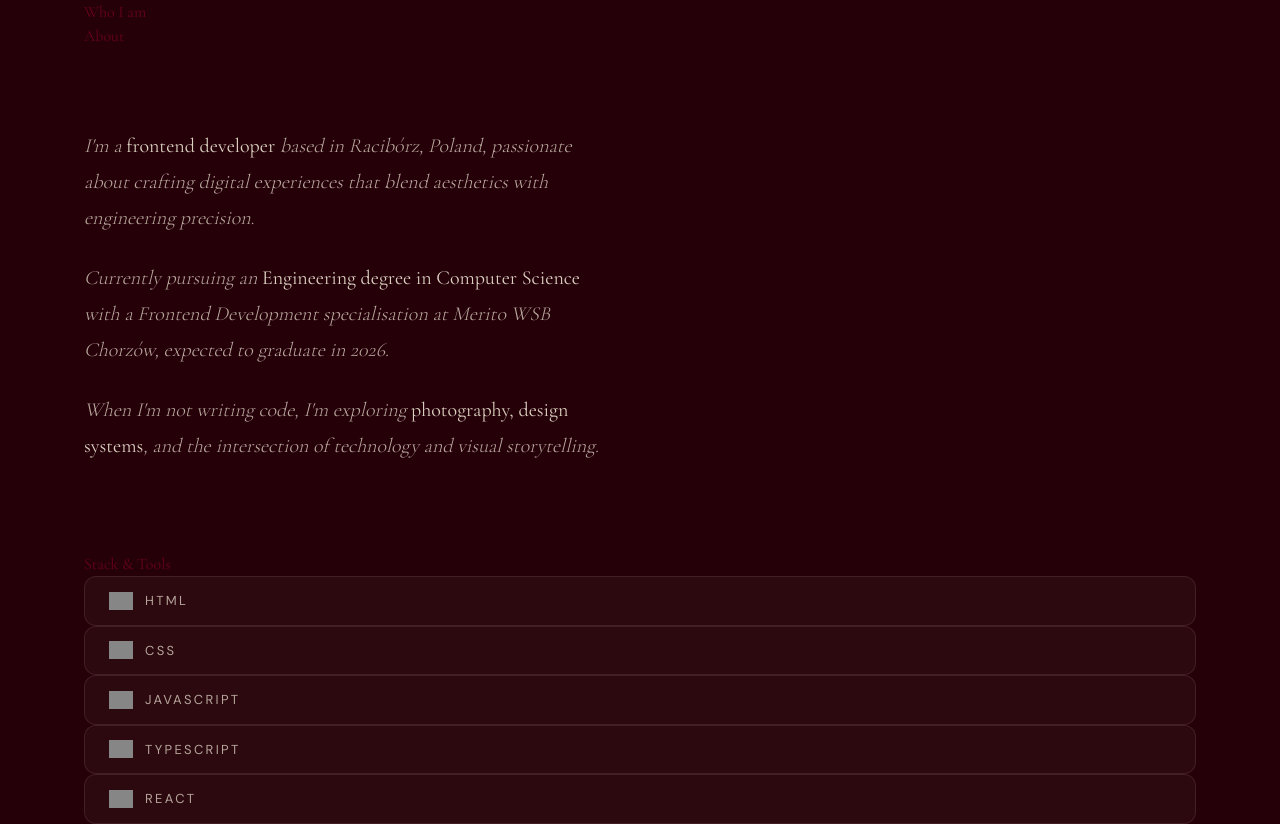
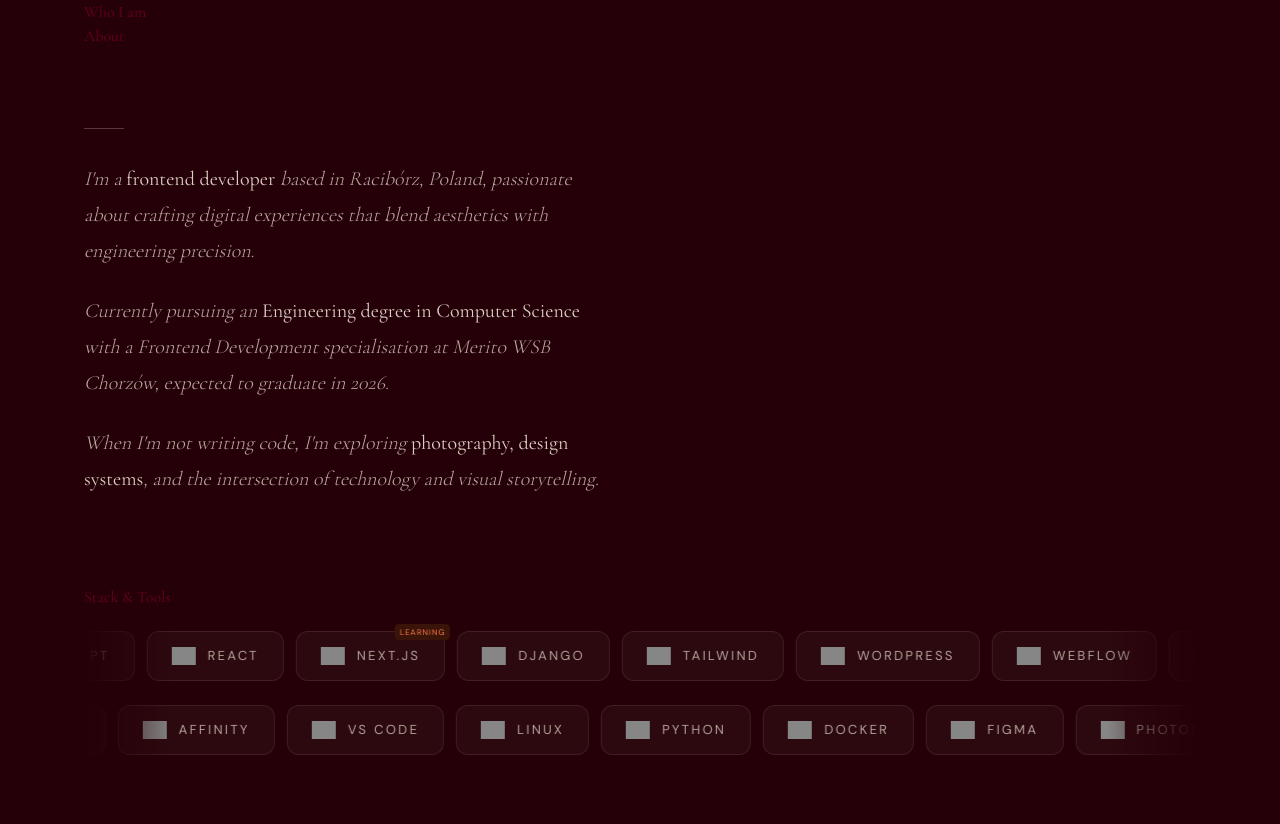
Before and after one commit to qomel/theothersite, a Next.js app: page / in a window 1280 px wide. Shown: the part 920-1744 px from the top of the page. Built offline with nearby package versions, Linux system fonts and the light colour scheme; grey boxes are pictures that could not be loaded; a web font is replaced by a local one.

Commit message:
feat: add bidirectional tech stack marquee and accent line styles

```diff
--- a/app/globals.css
+++ b/app/globals.css
@@ -391,3 +391,77 @@ body.hovering .cursor {
   );
   z-index: 2;
 }
+
+/* ─── Stack Marquee Mask ─── */
+.stack-wrap {
+  overflow: hidden;
+  padding-top: 1rem;
+  -webkit-mask-image: linear-gradient(
+    to right,
+    transparent 0%,
+    black 8%,
+    black 92%,
+    transparent 100%
+  );
+  mask-image: linear-gradient(
+    to right,
+    transparent 0%,
+    black 8%,
+    black 92%,
+    transparent 100%
+  );
+}
+
+.stack-track {
+  display: flex;
+  gap: 12px;
+  width: max-content;
+  padding: 6px 0;
+  will-change: transform;
+}
+
+.stack-track.animate-left {
+  animation: marquee-left 36s linear infinite;
+}
+
+.stack-track.animate-right {
+  animation: marquee-right 36s linear infinite;
+}
+
+
+/* ─── Stack Learning Badge ─── */
+.stack-item {
+  position: relative;
+}
+
+.stack-item.learning::after {
+  content: "learning";
+  position: absolute;
+  top: -8px;
+  right: -6px;
+  font-family: var(--dm, sans-serif);
+  font-size: 8px;
+  letter-spacing: 0.12em;
+  text-transform: uppercase;
+  color: #ff7a4a;
+  background: #3a1408;
+  padding: 2px 5px;
+  border-radius: 4px;
+  pointer-events: none;
+  white-space: nowrap;
+}
+
+/* ─── About Accent Line ─── */
+.accent-line {
+  width: 40px;
+  height: 1px;
+  background: rgba(240, 232, 213, 0.25);
+  margin-bottom: 2rem;
+  transform: scaleX(0);
+  transform-origin: left;
+  transition: transform 0.6s cubic-bezier(0.22, 1, 0.36, 1) 0.1s;
+}
+
+.about-bio.visible .accent-line {
+  transform: scaleX(1);
+}
```
